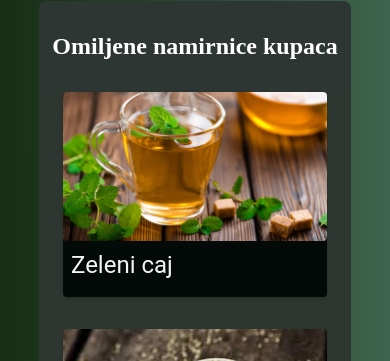
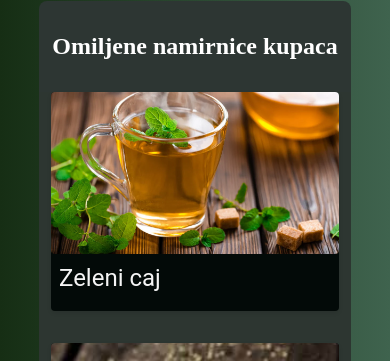
Before and after one commit to rcomplexxx/detelina, a Next.js app: page / in a window 390 px wide. Shown: the part 362-723 px from the top of the page. Built offline with nearby package versions, Linux system fonts and the light colour scheme.

Commit message:
:design improvements

```diff
--- a/components/Products/Product/product.module.css
+++ b/components/Products/Product/product.module.css
@@ -53,3 +53,25 @@
     justify-content: space-between;
 
   }
+
+
+  @media(max-width: 980px){
+
+    .root {
+
+      margin-left: var(--size-5);
+      margin-right: var(--size-5);
+
+    }
+  }
+
+
+  @media(max-width: 680px){
+
+    .root {
+
+      margin-left: var(--size-4);
+      margin-right: var(--size-4);
+
+    }
+  }
--- a/components/Products/products.module.css
+++ b/components/Products/products.module.css
@@ -56,3 +56,21 @@
     border-radius: var(--size-2);
     text-decoration: none;
   }
+
+
+  @media (max-width: 980px){
+
+    .productGridStyle {
+      margin-right: var(--size-6);
+      margin-left: var(--size-6);
+    }
+  }
+
+
+  @media (max-width: 680px){
+
+    .productGridStyle {
+      margin-right: var(--size-5);
+      margin-left: var(--size-5);
+    }
+  }
```
